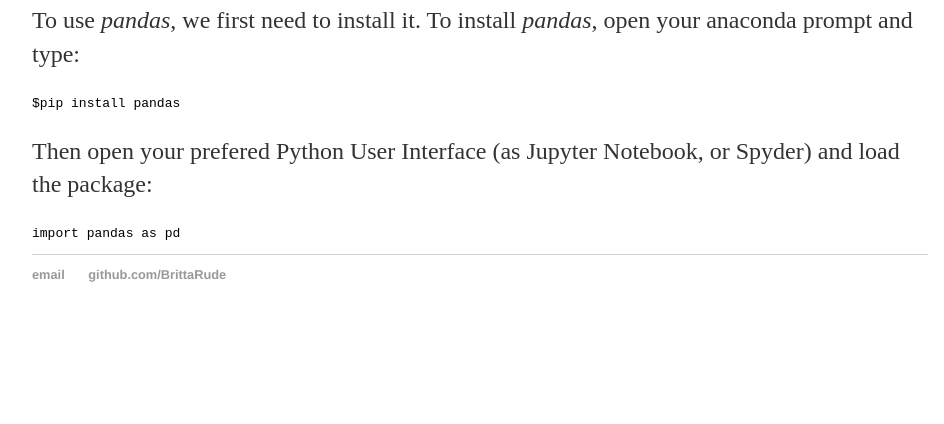
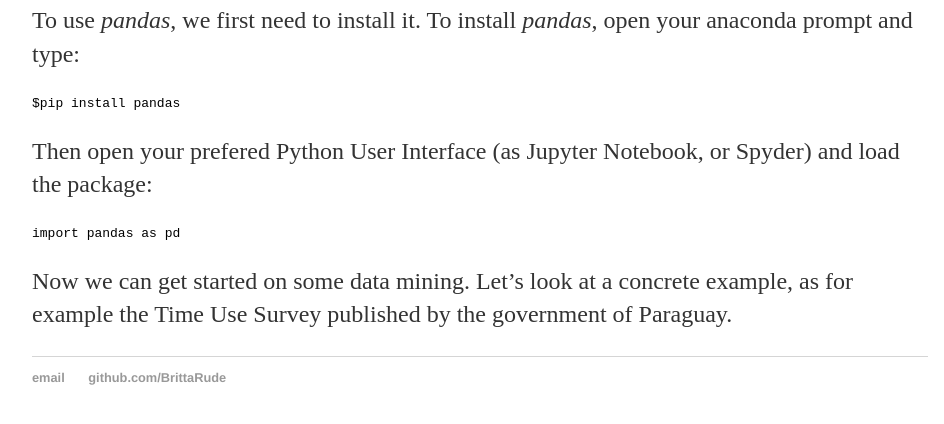
Before and after one commit to BrittaRude/BrittaRude.github.io, a Jekyll site: the page built from inputs_code/_posts/2020-08-09-britta-rude-basic-python-for-economics.md, in a window 1280 px wide and 900 px high, scrolled down 1258 px, cut to the strip 455-879 px from the top of the window. Shown: the whole strip, without its empty margins (160-1104 px from the left). Built offline with Jekyll 4.4.1, drawn with Linux system fonts in a browser that asks for light colours; before the commit the page ends 2055 px from its top, so only the background shows below that.

Commit message:
Update 2020-08-09-britta-rude-basic-python-for-economics.md

````diff
--- a/inputs_code/_posts/2020-08-09-britta-rude-basic-python-for-economics.md
+++ b/inputs_code/_posts/2020-08-09-britta-rude-basic-python-for-economics.md
@@ -32,3 +32,5 @@
 ```python
 import pandas as pd
 ```
+
+Now we can get started on some data mining. Let's look at a concrete example, as for example the Time Use Survey published by the government of Paraguay.
````
